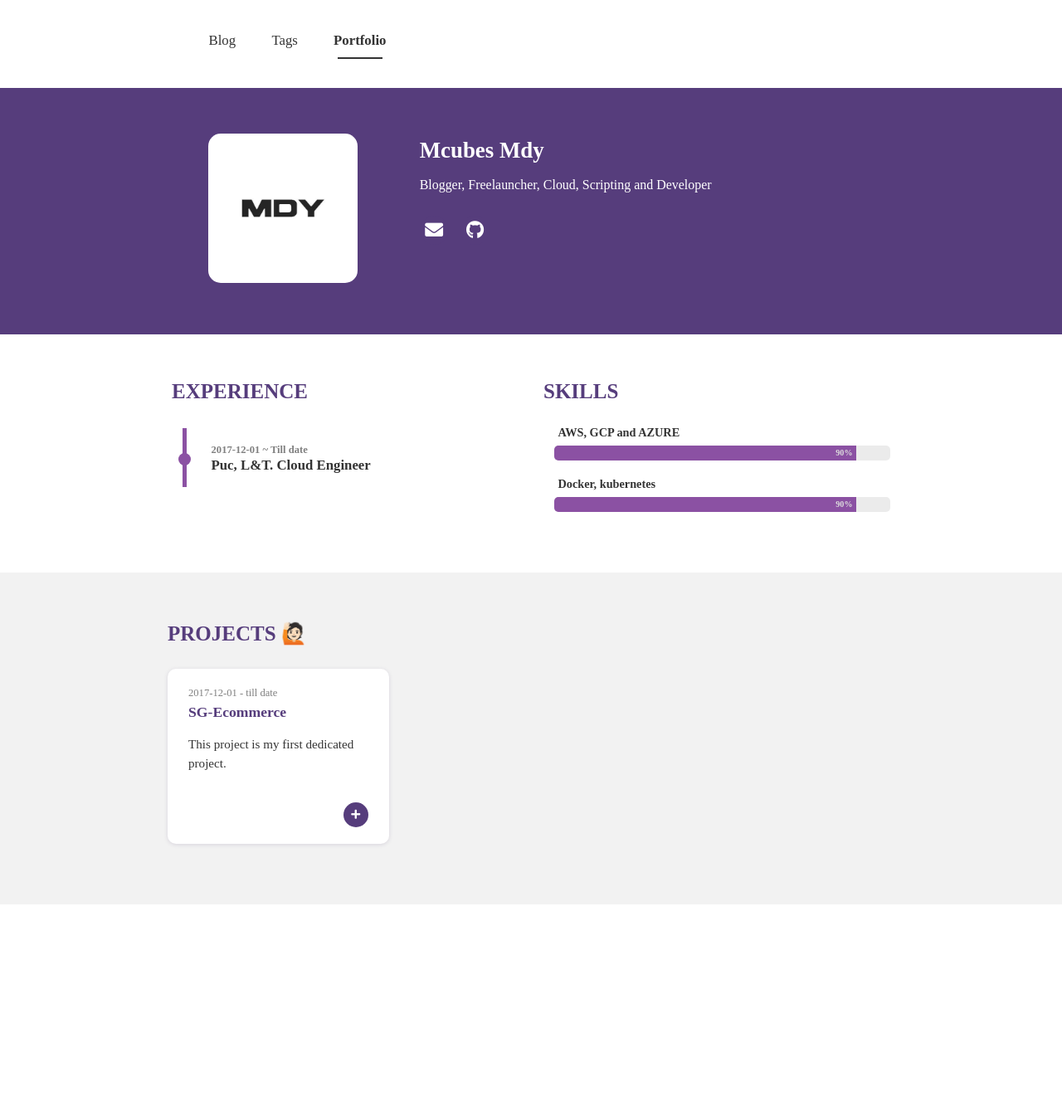
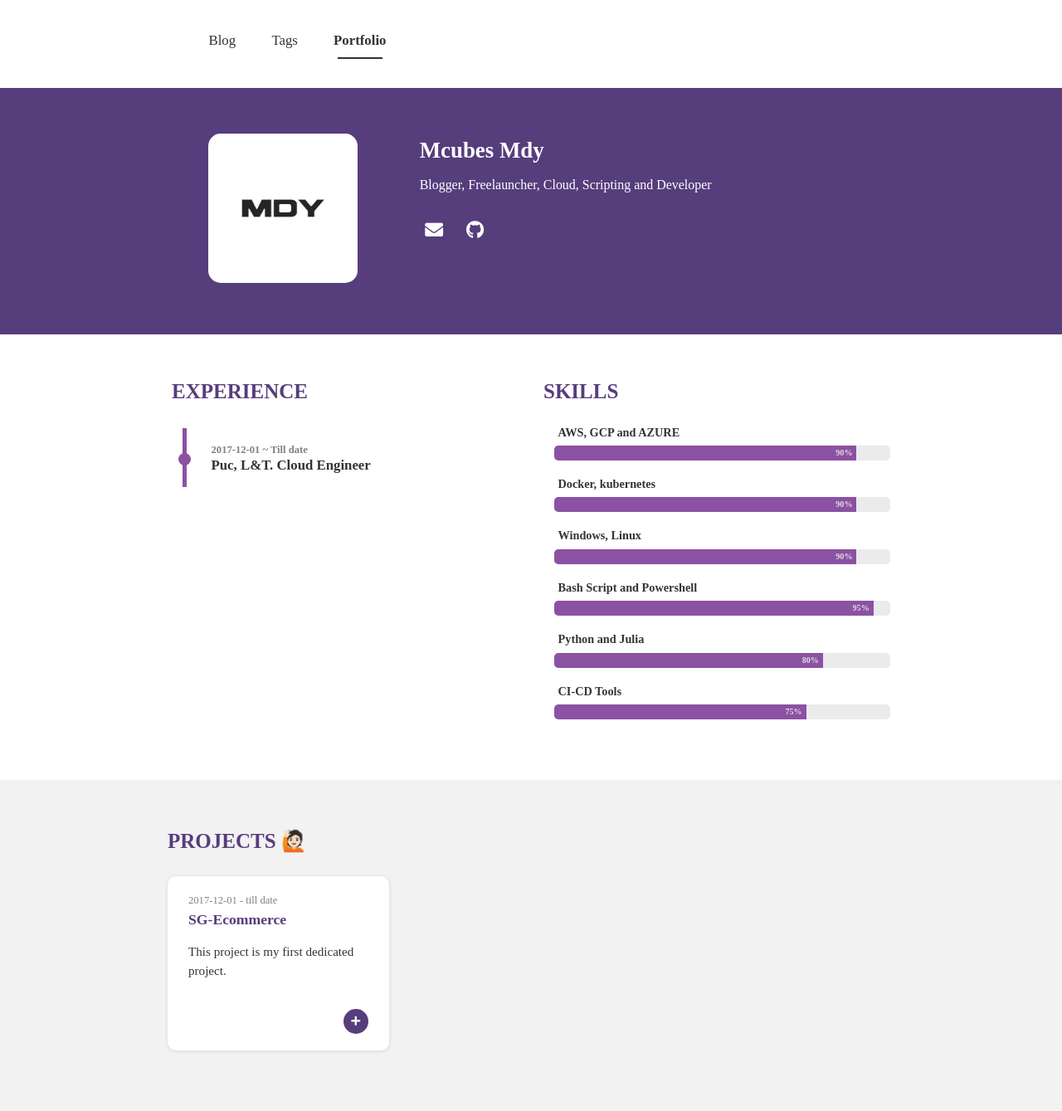
Before and after one commit to mcubescloud/site, a Jekyll site: the page built from portfolio.html, in a window 1280 px wide. Shown: the whole page at 83% size. Built offline with Jekyll 4.4.1, drawn with Linux system fonts in a browser that asks for light colours; nearby versions of some CDN libraries; some web fonts are replaced; before the commit the page ends 1090 px from its top, so only the background shows below that.

Commit message:
Update _config.yml

```diff
--- a/_config.yml
+++ b/_config.yml
@@ -21,6 +21,14 @@ theme_settings :
         value : 90  # Percent value
       - skill : Docker, kubernetes
         value : 90  # Percent value
+      - skill : Windows, Linux
+        value : 90  # Percent value
+      - skill : Bash Script and Powershell
+        value : 95  # Percent value
+      - skill : Python and Julia
+        value : 80  # Percent value
+      - skill : CI-CD Tools
+        value : 75  # Percent value
   # Icons
   icons :
     email: mcubesmdy@gmail.com  # Full email address, e.g. "sample@google.com"
```
